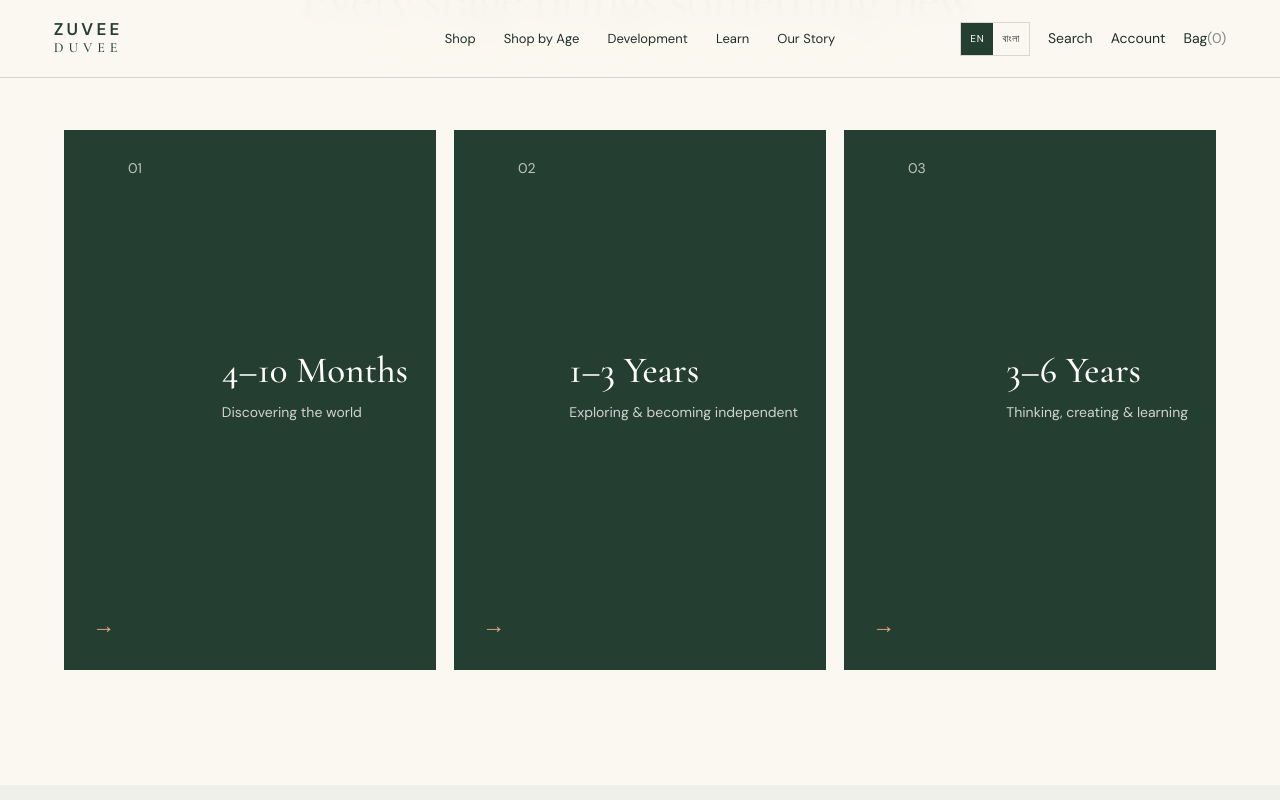
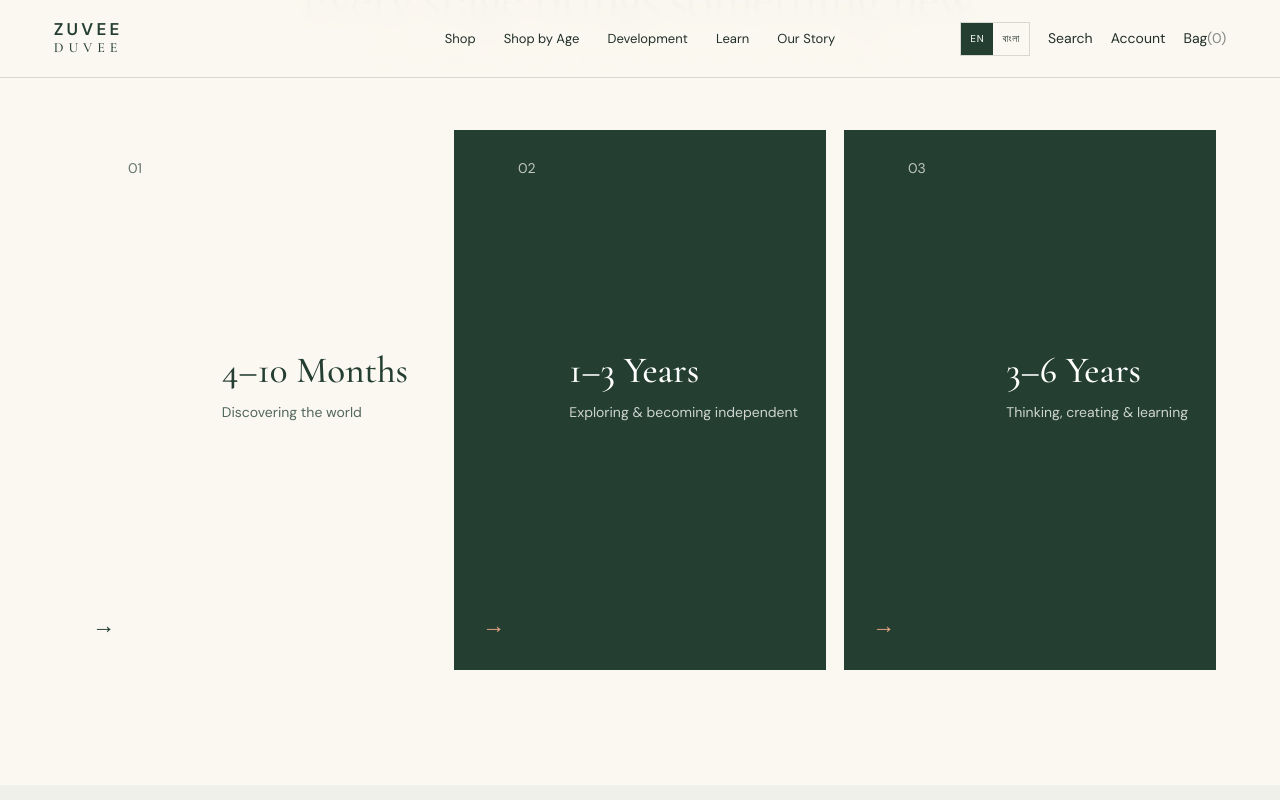
Before and after one commit to Istiakzishan/Zuvee-Duvee-site, a Next.js app: page / in a window 1280 px wide. In both pictures the pointer is over the link 250 px from the left and 1375 px from the top of the page. Shown: the part 975-1775 px from the top of the page. Built offline with nearby package versions, Linux system fonts and the light colour scheme.

Commit message:
Reverse age card hover colors

```diff
--- a/app/globals.css
+++ b/app/globals.css
@@ -55,10 +55,13 @@ h1 { font-size:clamp(54px,5.3vw,82px); line-height:.93; max-width:620px; margin-
 .section-heading>p:not(.eyebrow),.section-heading>div>p:not(.eyebrow) { color:#647069; margin-bottom:0; line-height:1.7; }
 .age-section { background:var(--paper); }
 .age-grid { display:grid; grid-template-columns:repeat(3,1fr); gap:18px; max-width:1320px; margin:auto; }
-.age-card { position:relative; display:grid; grid-template-columns:36px 1fr auto; align-items:end; min-height:540px; overflow:hidden; color:white; padding:28px; background:var(--green); }
+.age-card { position:relative; display:grid; grid-template-columns:36px 1fr auto; align-items:end; min-height:540px; overflow:hidden; color:white; padding:28px; background:var(--green); transition:background .3s ease, color .3s ease; }
 .age-photo { position:absolute; inset:0; background:url('/age-zuvee-duvee.webp') center/cover no-repeat; transition:transform .5s; }
 .age-photo:after { content:""; position:absolute; inset:25% 0 0; background:linear-gradient(transparent,rgba(21,34,27,.78)); }
 .age-card:hover .age-photo { transform:scale(1.025); }
+.age-card:hover { background:var(--paper); color:var(--green); }
+.age-card:hover .age-photo { opacity:0; transform:scale(1.025); }
+.age-card:hover>b { color:var(--green); }
 .age-card>span,.age-card>div,.age-card>b { position:relative; z-index:1; }
 .age-card>span { font-size:11px; opacity:.7; align-self:start; }
 .age-card h3 { font-family:var(--display); font-size:37px; font-weight:500; margin-bottom:4px; }
```
